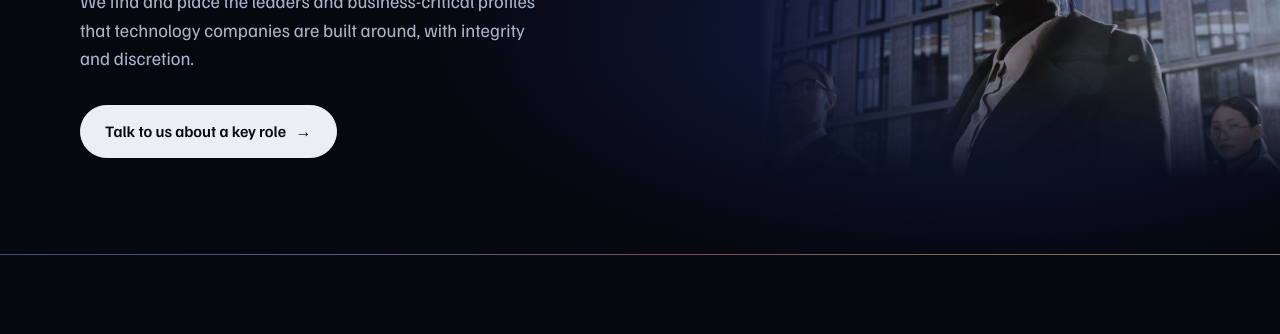
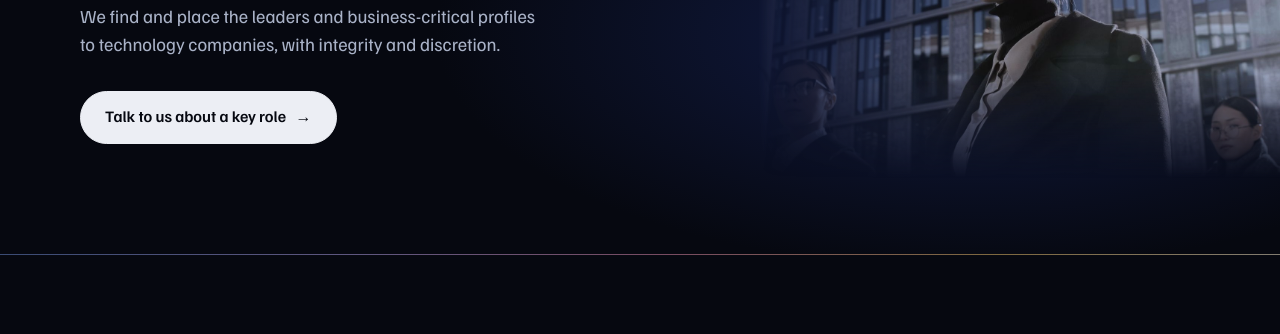
Before and after one commit to tobiasschott-del/techopia.se, a plain HTML site: page index.html in a window 1280 px wide. Shown: the part 334-668 px from the top of the page. Drawn offline with Linux system fonts and the light colour scheme.

Commit message:
Reword hero lead
Co-Authored-By: Claude Sonnet 5.5 <noreply@anthropic.com>
Claude-Session: https://claude.ai/code/session_01Liaj33o6UU1AADP2ruUrwt

```diff
--- a/index.html
+++ b/index.html
@@ -35,7 +35,7 @@
     <section class="hero" id="top">
       <div class="hero-copy">
         <h1>Key Hires in Emerging Tech</h1>
-        <p class="lead">We find and place the leaders and business-critical profiles that technology companies are built around, with integrity and discretion.</p>
+        <p class="lead">We find and place the leaders and business-critical profiles to technology companies, with integrity and discretion.</p>
         <p class="hero-actions">
           <a class="pill pill-bright" href="#contact">Talk to us about a key role <span aria-hidden="true">→</span></a>
         </p>
```
